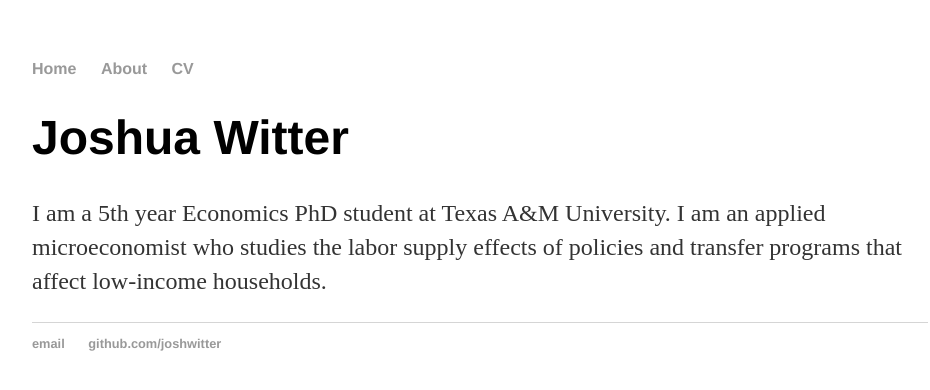
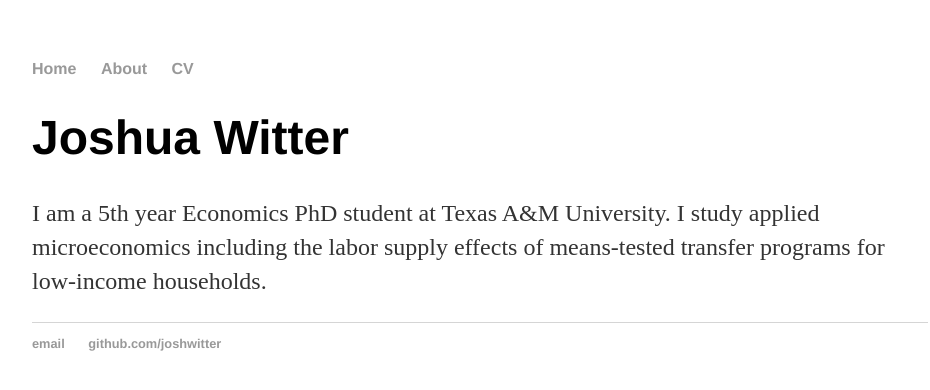
Before and after one commit to joshwitter/joshwitter.github.io, a Jekyll site: the page built from index.html, in a window 1280 px wide. Shown: the top 390 px of the page, without its empty margins (160-1090 px from the left). Built offline with Jekyll 4.4.1, drawn with Linux system fonts in a browser that asks for light colours.

Commit message:
Update index.html

```diff
--- a/index.html
+++ b/index.html
@@ -4,5 +4,5 @@ title: home
 ---
 <div class="blurb">
 	<h1>Joshua Witter</h1>
-	<p>I am a 5th year Economics PhD student at Texas A&M University. I am an applied microeconomist who studies the labor supply effects of policies and transfer programs that affect low-income households. </p>
+	<p>I am a 5th year Economics PhD student at Texas A&M University. I study applied microeconomics including the labor supply effects of means-tested transfer programs for low-income households. </p>
 </div><!-- /.blurb -->
```
